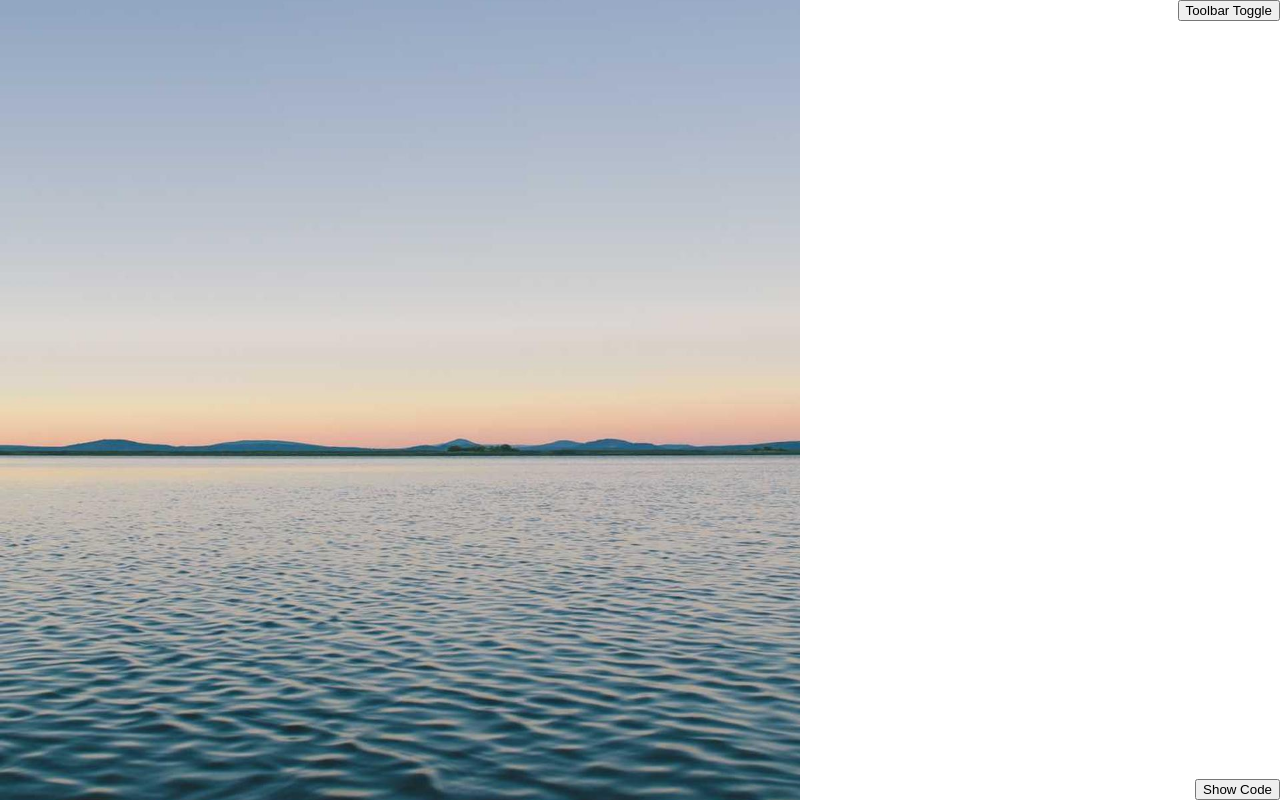
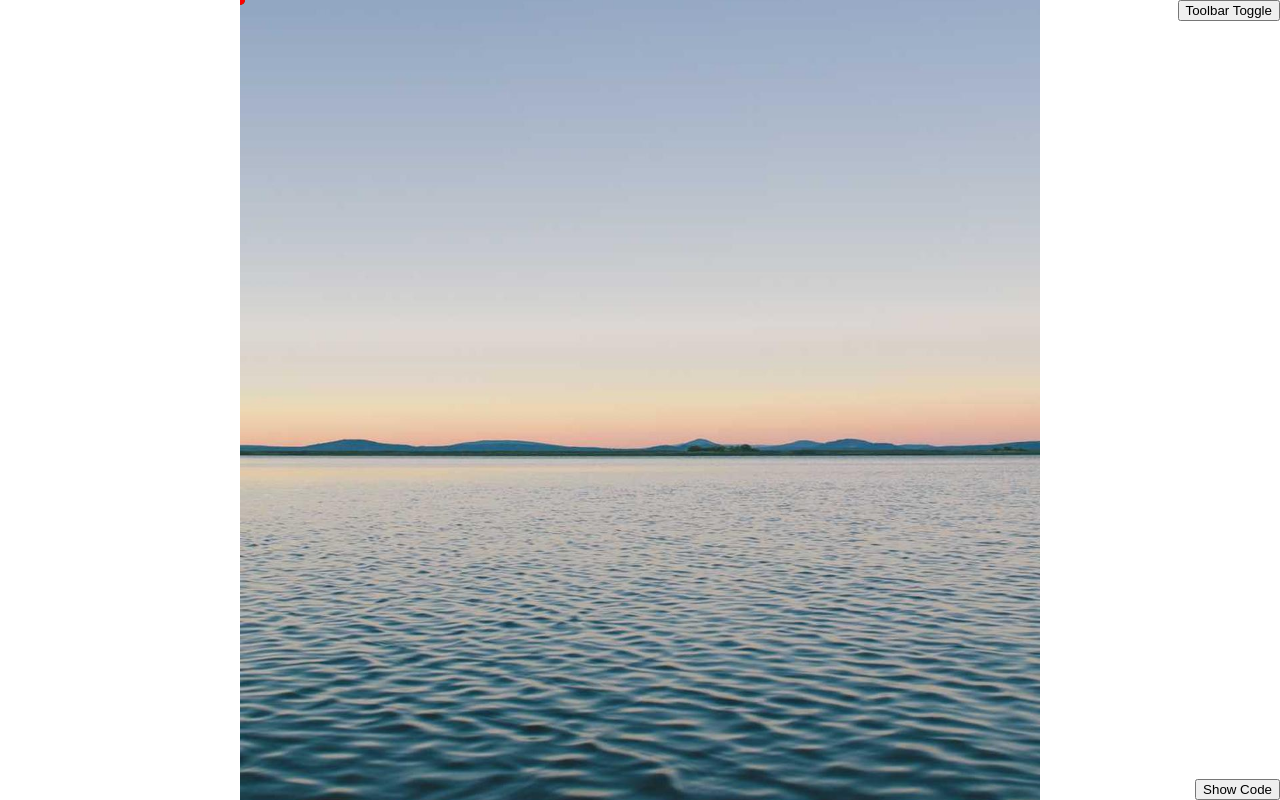
Before and after one commit to bigandy/shape-creator, a React (Vite) app: page / in a window 1280 px wide. Built offline with nearby package versions, Linux system fonts and the light colour scheme.

Commit message:
feat: Center the click area in the viewport and handle setting of points

```diff
--- a/src/App.css
+++ b/src/App.css
@@ -20,6 +20,7 @@ body {
   background: black;
   overflow: hidden;
   aspect-ratio: 1;
+  margin-inline: auto;
 }
 
 .output {
@@ -154,6 +155,14 @@ body {
   z-index: 1;
   background: white;
 
+  form {
+    display: inline-block;
+  }
+
+  button {
+    margin-inline-end: 1rem;
+  }
+
   .inner {
     padding: 1rem;
   }
--- a/src/App.tsx
+++ b/src/App.tsx
@@ -23,7 +23,7 @@ function App() {
   );
   const [savedStack, setSavedStack] = useState<Shape[]>([]);
   const [useAllShapes, setUseAllShapes] = useState(true);
-  const [drawingMode, setDrawingMode] = useState<DrawingMode>("circle");
+  const [drawingMode, setDrawingMode] = useState<DrawingMode>("rectangle");
   const [showCode, setShowCode] = useState(false);
   const [editbarOpen, setEditbarOpen] = useState(false);
   const [precision, setPrecision] = useState(2);
--- a/src/components/ClickAreaCircle.tsx
+++ b/src/components/ClickAreaCircle.tsx
@@ -10,6 +10,9 @@ import React, {
 import { DragAndDropPoints } from "@components/DragAndDropPoints";
 
 import type { Coords, DrawingMode } from "@/Types";
+
+import { getCoordsAsNumber } from "@/utils/coordinates";
+
 type NumCoords = { x: number; y: number };
 
 type Props = {
@@ -27,18 +30,6 @@ export const ClickAreaCircle = ({
   const clickAreaRef = useRef<HTMLInputElement>(null);
   const [initialPoint, setInitialPoint] = useState<NumCoords | null>(null);
   const [finalPoint, setFinalPoint] = useState<NumCoords | null>(null);
-
-  const getCoords = (event: MouseEvent<HTMLDivElement>) => {
-    if (!clickAreaRef.current) {
-      return;
-    }
-
-    const { clientX, clientY } = event;
-
-    const coords = { x: clientX, y: clientY };
-
-    return coords;
-  };
 
   const drawCircle = () => {
     if (initialPoint === null || finalPoint === null) {
@@ -65,7 +56,6 @@ export const ClickAreaCircle = ({
       { percentX: finalPercentX, percentY: finalPercentY },
     ];
     const updatedState = [...stack, ...points];
-    // setStack(updatedState);
 
     setInitialPoint(null);
     setFinalPoint(null);
@@ -78,7 +68,7 @@ export const ClickAreaCircle = ({
 
   const handleMouseDown = (e: MouseEvent<HTMLDivElement>) => {
     setFinalPoint(null);
-    const coords = getCoords(e)!;
+    const coords = getCoordsAsNumber(e, clickAreaRef)!;
 
     setInitialPoint(coords);
     setRecording(true);
@@ -87,7 +77,7 @@ export const ClickAreaCircle = ({
   const handleMouseUp = (e: MouseEvent<HTMLDivElement>) => {
     // AHTODO: How to handle mouseup or out of bounds movement of the mouse?
 
-    const upCoords = getCoords(e)!;
+    const upCoords = getCoordsAsNumber(e, clickAreaRef)!;
 
     setFinalPoint(upCoords);
 
@@ -99,7 +89,7 @@ export const ClickAreaCircle = ({
     if (initialPoint === null || recording === false) {
       return;
     }
-    const coords = getCoords(e)!;
+    const coords = getCoordsAsNumber(e, clickAreaRef)!;
 
     setFinalPoint(coords);
   };
--- a/src/components/ClickAreaLine.tsx
+++ b/src/components/ClickAreaLine.tsx
@@ -9,6 +9,7 @@ import {
 import { DragAndDropPoints } from "@components/DragAndDropPoints";
 
 import type { Coords } from "@/Types";
+import { getCoords } from "@/utils/coordinates";
 
 type Props = {
   setStack: Dispatch<SetStateAction<Coords[]>>;
@@ -25,15 +26,7 @@ export const ClickAreaLine = ({ setStack, stack }: Props) => {
    * and is used for the clip-path: shape() generation
    */
   const handleClick = (event: MouseEvent<HTMLElement>) => {
-    if (!clickAreaRef.current) {
-      return;
-    }
-    const { clientX, clientY } = event;
-    const { width, height } = clickAreaRef.current.getBoundingClientRect();
-
-    const percentX = (clientX / width) * 100;
-    const percentY = (clientY / height) * 100;
-    const coords = { percentX, percentY };
+    const coords = getCoords(event, clickAreaRef)!;
 
     setStack([...stack, coords]);
   };
@@ -42,15 +35,7 @@ export const ClickAreaLine = ({ setStack, stack }: Props) => {
    * This handles when the mouse cursor moves inside the click-area. It shows the position of the mouse with a div in the same style as the points on the DragAndDropPoints dots.
    */
   const handleMouseMove = (event: MouseEvent<HTMLElement>) => {
-    if (!clickAreaRef.current) {
-      return;
-    }
-    const { clientX, clientY } = event;
-    const { width, height } = clickAreaRef.current.getBoundingClientRect();
-
-    const percentX = (clientX / width) * 100;
-    const percentY = (clientY / height) * 100;
-    const coords = { percentX, percentY };
+    const coords = getCoords(event, clickAreaRef)!;
 
     setMousePosition(coords);
   };
--- a/src/components/ClickAreaRectangle.tsx
+++ b/src/components/ClickAreaRectangle.tsx
@@ -10,6 +10,8 @@ import {
 import { DragAndDropPoints } from "@components/DragAndDropPoints";
 
 import type { Coords, DrawingMode } from "@/Types";
+
+import { getCoords } from "@/utils/coordinates";
 
 type Props = {
   setStack: Dispatch<SetStateAction<Coords[]>>;
@@ -32,21 +34,6 @@ export const ClickAreaRectangle = ({
     percentX: 0,
     percentY: 0,
   });
-
-  const getCoords = (event: MouseEvent<HTMLDivElement>) => {
-    if (!clickAreaRef.current) {
-      return;
-    }
-
-    const { clientX, clientY } = event;
-    const { width, height } = clickAreaRef.current.getBoundingClientRect();
-
-    const percentX = (clientX / width) * 100;
-    const percentY = (clientY / height) * 100;
-    const coords = { percentX, percentY };
-
-    return coords;
-  };
 
   const drawRectangle = () => {
     if (initialPoint === null || finalPoint === null) {
@@ -83,7 +70,7 @@ export const ClickAreaRectangle = ({
 
   const handleMouseDown = (e: MouseEvent<HTMLDivElement>) => {
     setFinalPoint(null);
-    const coords = getCoords(e)!;
+    const coords = getCoords(e, clickAreaRef)!;
 
     setInitialPoint(coords);
     setRecording(true);
@@ -92,7 +79,7 @@ export const ClickAreaRectangle = ({
   const handleMouseUp = (e: MouseEvent<HTMLDivElement>) => {
     // AHTODO: How to handle mouseup or out of bounds movement of the mouse?
 
-    const upCoords = getCoords(e)!;
+    const upCoords = getCoords(e, clickAreaRef)!;
 
     setFinalPoint(upCoords);
 
@@ -104,7 +91,7 @@ export const ClickAreaRectangle = ({
     if (initialPoint === null || recording === false) {
       return;
     }
-    const coords = getCoords(e)!;
+    const coords = getCoords(e, clickAreaRef)!;
 
     setFinalPoint(coords);
   };
--- /dev/null
+++ b/src/utils/coordinates.ts
@@ -0,0 +1,40 @@
+import { type MouseEvent, type RefObject } from "react";
+
+export const getCoords = (
+  event: MouseEvent<HTMLElement>,
+  ref: RefObject<HTMLElement | null>
+) => {
+  if (!ref.current) {
+    return;
+  }
+
+  const { clientX, clientY } = event;
+  const { width, height, left, top } = ref.current.getBoundingClientRect();
+  const deltaX = clientX - left;
+  const deltaY = clientY - top;
+
+  const percentX = (deltaX / width) * 100;
+  const percentY = (deltaY / height) * 100;
+  const coords = { percentX, percentY };
+
+  return coords;
+};
+
+export const getCoordsAsNumber = (
+  event: MouseEvent<HTMLElement>,
+  ref: RefObject<HTMLElement | null>
+) => {
+  if (!ref.current) {
+    return;
+  }
+
+  const { clientX, clientY } = event;
+  const { left, top } = ref.current.getBoundingClientRect();
+
+  const deltaX = clientX - left;
+  const deltaY = clientY - top;
+
+  const coords = { x: deltaX, y: deltaY };
+
+  return coords;
+};
```
Also changed, not shown: 1 other file (tests, documents, lock files or other folders).
